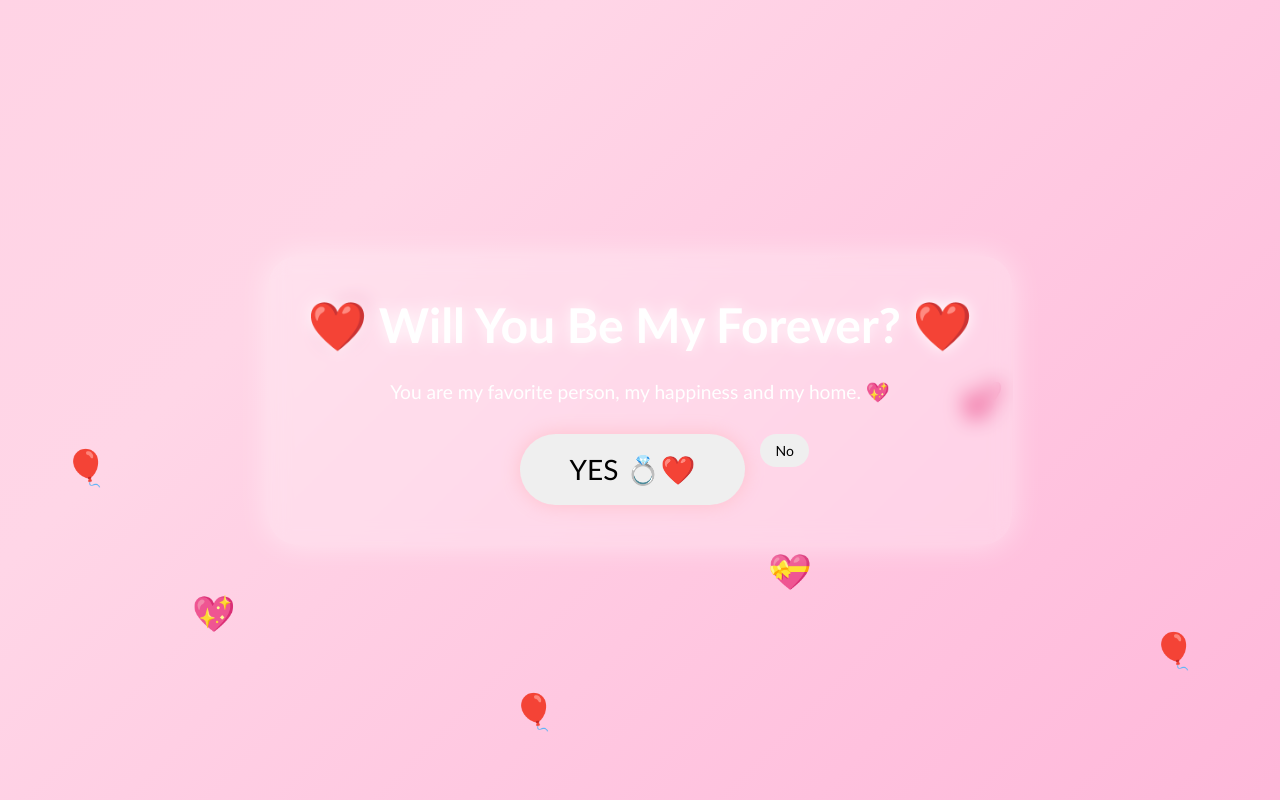
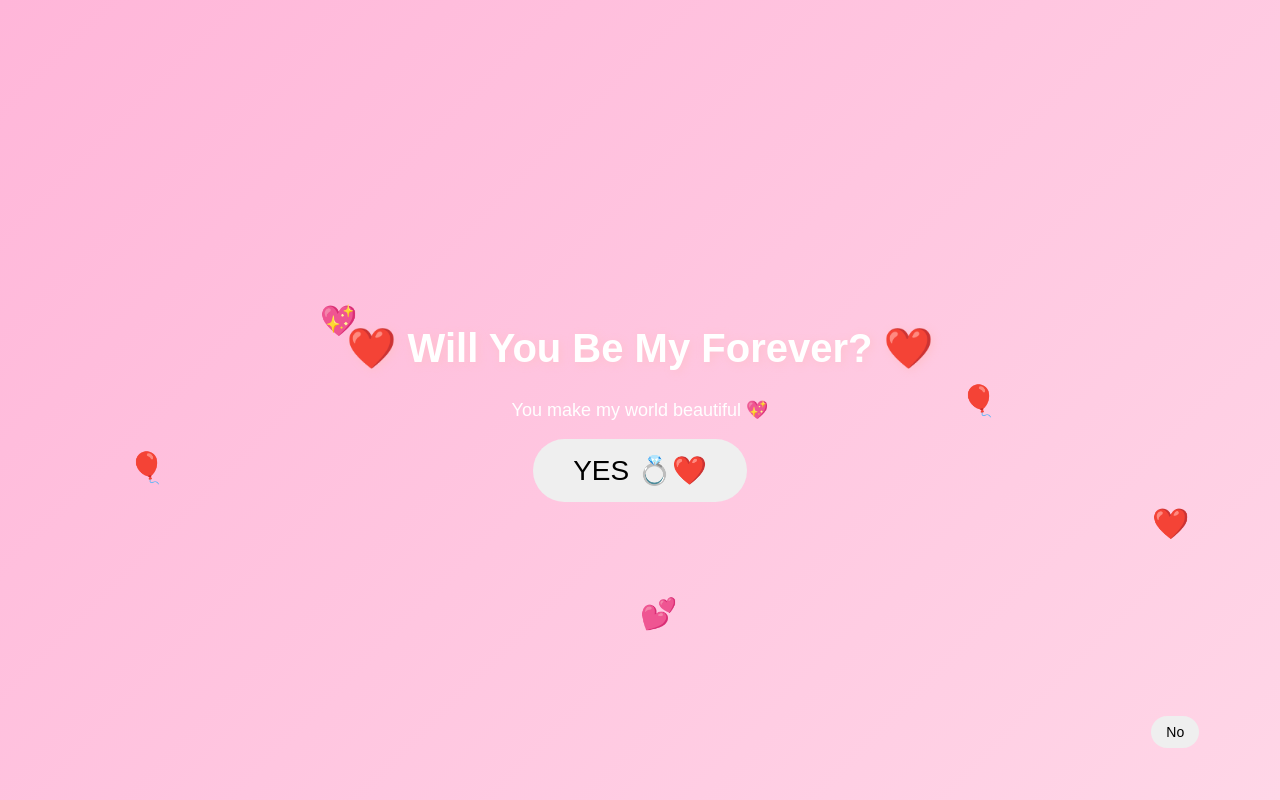
Before and after one commit to Krishn008/proposal-forever-T, a plain HTML site: page index.html in a window 1280 px wide. Drawn offline with Linux system fonts and the light colour scheme.

Commit message:
Update index.html

```diff
--- a/index.html
+++ b/index.html
@@ -1,146 +1,193 @@
 <!DOCTYPE html>
-<html lang="en">
+
+<html>
+
 <head>
+
 <meta charset="UTF-8">
-<meta name="viewport" content="width=device-width, initial-scale=1.0">
+
+<meta name="viewport" content="width=device-width, initial-scale=1">
+
 <title>For My Love ❤️</title>
 
 <style>
-*{
-margin:0;
-padding:0;
-box-sizing:border-box;
-font-family:'Trebuchet MS',sans-serif;
-}
 
 body{
+
+margin:0;
+
 height:100vh;
+
 overflow:hidden;
+
 display:flex;
+
 justify-content:center;
+
 align-items:center;
-background:linear-gradient(-45deg,#ff9ecf,#ffd6e7,#ffc8dd,#ffe4ec);
-background-size:400% 400%;
-animation:bg 12s ease infinite;
-}
 
-@keyframes bg{
-0%{background-position:0% 50%;}
-50%{background-position:100% 50%;}
-100%{background-position:0% 50%;}
-}
+flex-direction:column;
 
-.card{
-background:rgba(255,255,255,0.25);
-backdrop-filter:blur(10px);
-padding:40px;
-border-radius:30px;
+font-family:Arial,sans-serif;
+
+background:linear-gradient(135deg,#ffb6d9,#ffd6e7);
+
 text-align:center;
-box-shadow:0 0 30px rgba(255,255,255,.5);
-z-index:10;
+
 }
 
 h1{
-font-size:3rem;
+
 color:white;
-text-shadow:0 0 15px white;
-margin-bottom:25px;
+
+font-size:40px;
+
+text-shadow:2px 2px 10px pink;
+
 }
 
 p{
-font-size:1.2rem;
+
 color:white;
-margin-bottom:30px;
+
+font-size:18px;
+
 }
 
 #yesBtn{
-padding:18px 50px;
+
 font-size:28px;
+
+padding:15px 40px;
+
 border:none;
-border-radius:50px;
+
+border-radius:40px;
+
 cursor:pointer;
-margin-right:15px;
-box-shadow:0 0 20px pink;
-transition:.3s;
-}
 
-#yesBtn:hover{
-transform:scale(1.1);
 }
 
 #noBtn{
+
 position:absolute;
+
+font-size:14px;
+
 padding:8px 15px;
-font-size:14px;
+
 border:none;
+
 border-radius:20px;
+
 cursor:pointer;
+
 }
 
-.floating{
+.float{
+
 position:absolute;
-font-size:35px;
-animation:float linear infinite;
+
+font-size:30px;
+
+animation:up linear infinite;
+
 }
 
-@keyframes float{
-from{
-transform:translateY(100vh);
-}
-to{
-transform:translateY(-120vh);
-}
+@keyframes up{
+
+from{transform:translateY(100vh);}
+
+to{transform:translateY(-120vh);}
+
 }
 
 #result{
+
 display:none;
-text-align:center;
-z-index:20;
+
 }
 
-#result img{
-width:300px;
-border-radius:25px;
-box-shadow:0 0 25px white;
+img{
+
+width:280px;
+
+border-radius:20px;
+
 }
 
-#result h2{
-margin-top:20px;
-color:white;
-font-size:2.5rem;
-}
+</style>
 
-#result p{
-font-size:1.4rem;
-color:white;
-}
-</style>
 </head>
 
 <body>
 
-<div class="floating" style="left:5%;animation-duration:12s;">🎈</div>
-<div class="floating" style="left:15%;animation-duration:15s;">💖</div>
-<div class="floating" style="left:25%;animation-duration:10s;">💕</div>
-<div class="floating" style="left:40%;animation-duration:18s;">🎈</div>
-<div class="floating" style="left:60%;animation-duration:14s;">💝</div>
-<div class="floating" style="left:75%;animation-duration:11s;">💕</div>
-<div class="floating" style="left:90%;animation-duration:16s;">🎈</div>
+<div class="float" style="left:10%;animation-duration:12s;">🎈</div>
 
-<div class="card" id="proposal">
+<div class="float" style="left:25%;animation-duration:10s;">💖</div>
+
+<div class="float" style="left:50%;animation-duration:15s;">💕</div>
+
+<div class="float" style="left:75%;animation-duration:11s;">🎈</div>
+
+<div class="float" style="left:90%;animation-duration:13s;">❤️</div>
+
+<div id="proposal">
+
 <h1>❤️ Will You Be My Forever? ❤️</h1>
-<p>You are my favorite person, my happiness and my home. 💖</p>
+
+<p>You make my world beautiful 💖</p>
 
 <button id="yesBtn">YES 💍❤️</button>
+
 <button id="noBtn">No</button>
+
 </div>
 
 <div id="result">
+
 <img src="https://media.tenor.com/Jh6D6Nw8xJQAAAAC/cute-cat-love.gif">
 
-<h2>🥰 Best Decision Ever ❤️</h2>
+<h2>🥰 Good Decision ❤️</h2>
 
-<p>
-Now you are officially stuck with me forever. 💖<br><br>
-I
-	◦
+<p>Now you are officially stuck with me forever 💖</p>
+
+</div>
+
+<script>
+
+const noBtn=document.getElementById("noBtn");
+
+const yesBtn=document.getElementById("yesBtn");
+
+function moveNo(){
+
+let x=Math.random()*(window.innerWidth-100);
+
+let y=Math.random()*(window.innerHeight-60);
+
+noBtn.style.left=x+"px";
+
+noBtn.style.top=y+"px";
+
+}
+
+noBtn.addEventListener("click",moveNo);
+
+noBtn.addEventListener("touchstart",moveNo);
+
+yesBtn.addEventListener("click",function(){
+
+document.getElementById("proposal").style.display="none";
+
+document.getElementById("result").style.display="block";
+
+});
+
+moveNo();
+
+</script>
+
+</body>
+
+</html>
```
